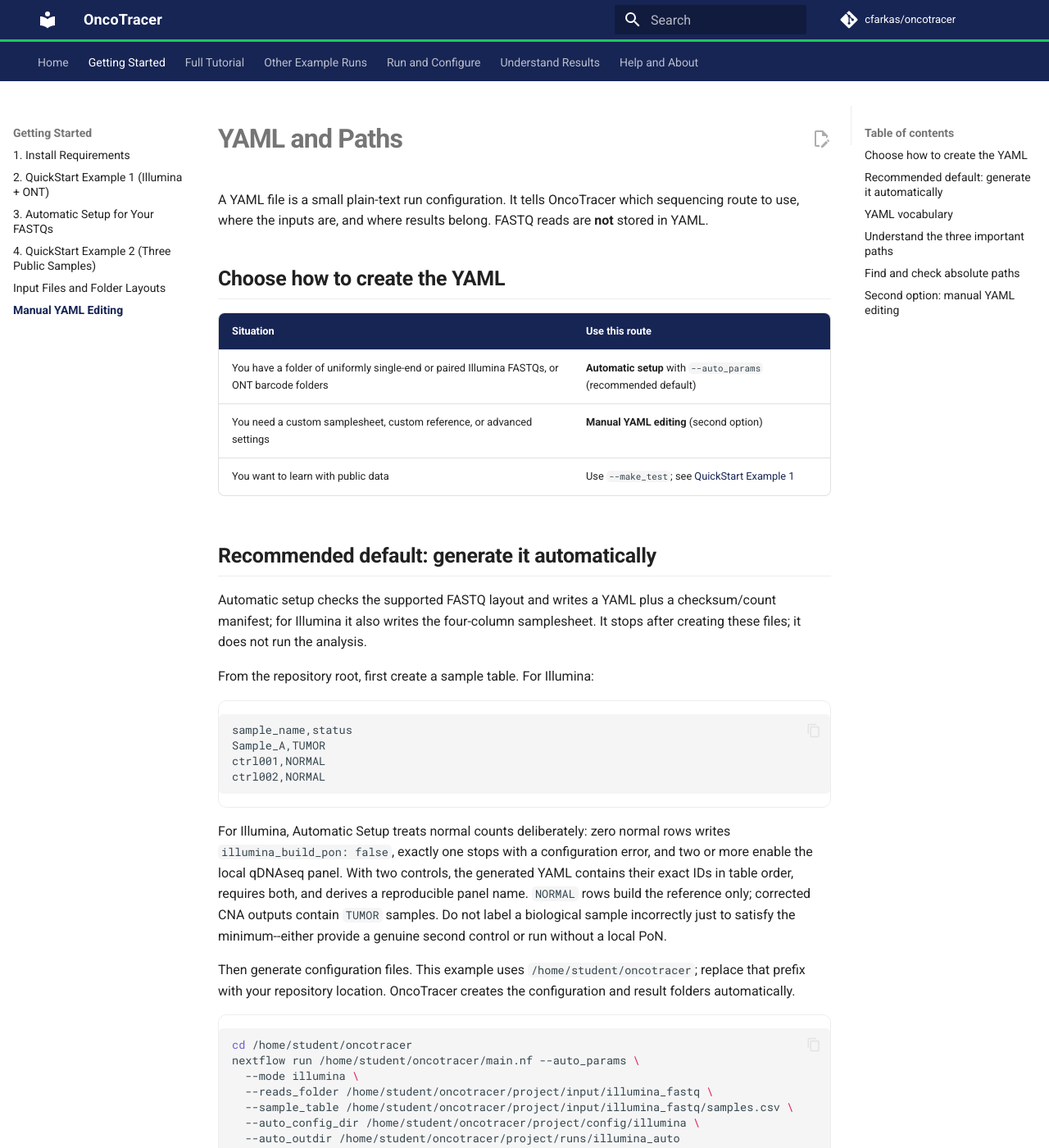
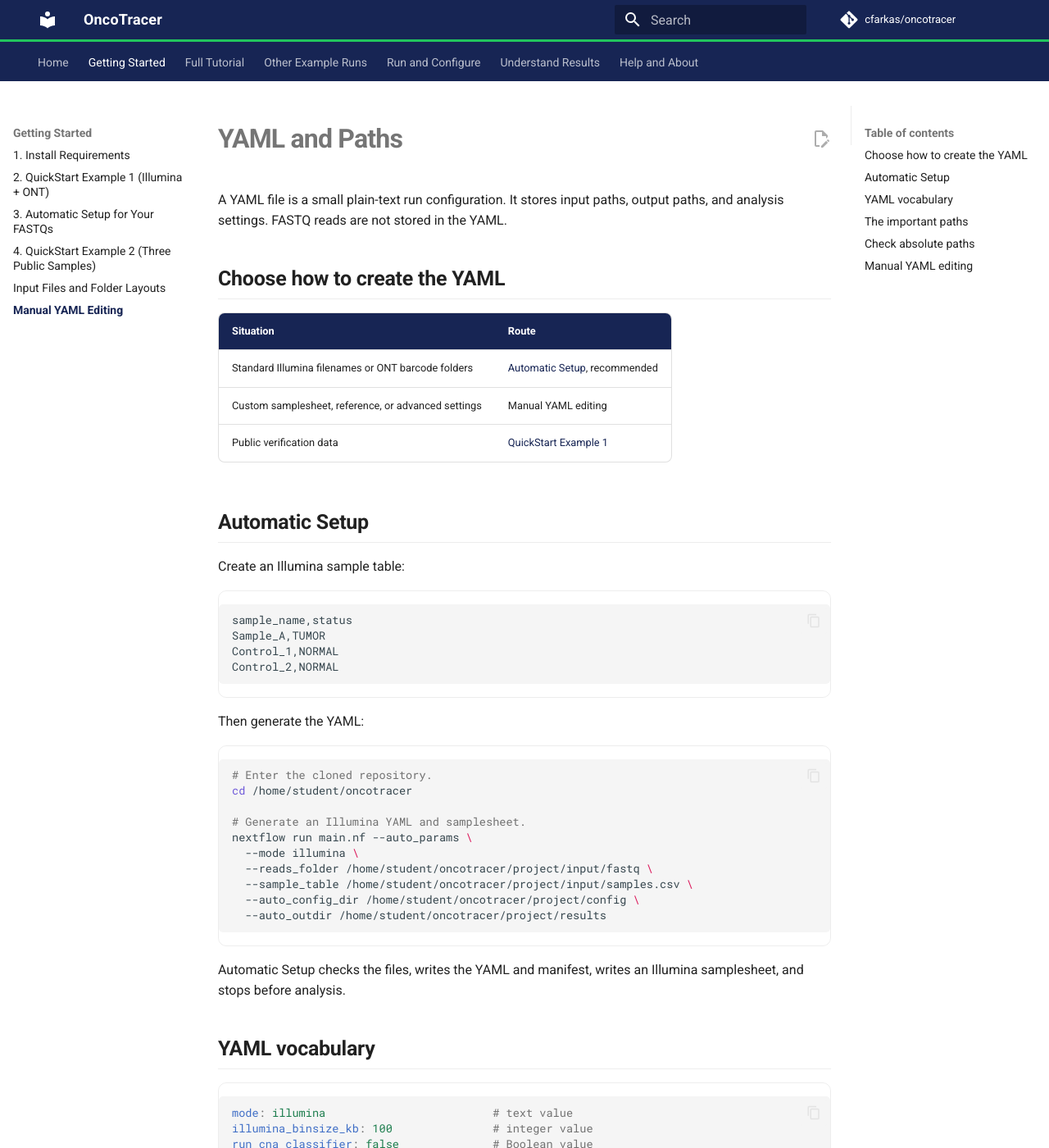
Before and after one commit to cfarkas/oncotracer, an MkDocs documentation site: the page built from docs/configuration/yaml_basics.md, in a window 1280 px wide and 1400 px high. Shown: the whole window at 82% size. Built offline with MkDocs 1.6.1 and Material for MkDocs 9.7.7, drawn with Linux system fonts in a browser that asks for light colours; comment, search, counter and statistics services are not loaded; some of the changed text lies outside the part shown.

Commit message:
Docs: simplify YAML and path guide

````diff
--- a/docs/configuration/yaml_basics.md
+++ b/docs/configuration/yaml_basics.md
@@ -1,132 +1,117 @@
 # YAML and Paths
 
-A YAML file is a small plain-text run configuration. It tells OncoTracer which sequencing route to use, where the inputs are, and where results belong. FASTQ reads are **not** stored in YAML.
+A YAML file is a small plain-text run configuration. It stores input paths, output paths, and analysis settings. FASTQ reads are not stored in the YAML.
 
 ## Choose how to create the YAML
 
-| Situation | Use this route |
+| Situation | Route |
 | --- | --- |
-| You have a folder of uniformly single-end or paired Illumina FASTQs, or ONT barcode folders | **Automatic setup** with `--auto_params` (recommended default) |
-| You need a custom samplesheet, custom reference, or advanced settings | **Manual YAML editing** (second option) |
-| You want to learn with public data | Use `--make_test`; see [QuickStart Example 1](../quick_start.md) |
+| Standard Illumina filenames or ONT barcode folders | [Automatic Setup](../auto_params.md), recommended |
+| Custom samplesheet, reference, or advanced settings | Manual YAML editing |
+| Public verification data | [QuickStart Example 1](../quick_start.md) |
 
-## Recommended default: generate it automatically
+## Automatic Setup
 
-Automatic setup checks the supported FASTQ layout and writes a YAML plus a
-checksum/count manifest; for Illumina it also writes the four-column
-samplesheet. It stops after creating these files; it does not run the analysis.
-
-From the repository root, first create a sample table. For Illumina:
+Create an Illumina sample table:
 
 ```csv
 sample_name,status
 Sample_A,TUMOR
-ctrl001,NORMAL
-ctrl002,NORMAL
+Control_1,NORMAL
+Control_2,NORMAL
 ```
 
-For Illumina, Automatic Setup treats normal counts deliberately: zero normal
-rows writes `illumina_build_pon: false`, exactly one stops with a configuration
-error, and two or more enable the local qDNAseq panel. With two controls, the
-generated YAML contains their exact IDs in table order, requires both, and
-derives a reproducible panel name. `NORMAL` rows build the reference only;
-corrected CNA outputs contain `TUMOR` samples. Do not label a biological sample
-incorrectly just to satisfy the minimum--either provide a genuine second
-control or run without a local PoN.
-
-Then generate configuration files. This example uses
-`/home/student/oncotracer`; replace that prefix with your repository location.
-OncoTracer creates the configuration and result folders automatically.
+Then generate the YAML:
 
 ```bash
+# Enter the cloned repository.
 cd /home/student/oncotracer
-nextflow run /home/student/oncotracer/main.nf --auto_params \
+
+# Generate an Illumina YAML and samplesheet.
+nextflow run main.nf --auto_params \
   --mode illumina \
-  --reads_folder /home/student/oncotracer/project/input/illumina_fastq \
-  --sample_table /home/student/oncotracer/project/input/illumina_fastq/samples.csv \
-  --auto_config_dir /home/student/oncotracer/project/config/illumina \
-  --auto_outdir /home/student/oncotracer/project/runs/illumina_auto
+  --reads_folder /home/student/oncotracer/project/input/fastq \
+  --sample_table /home/student/oncotracer/project/input/samples.csv \
+  --auto_config_dir /home/student/oncotracer/project/config \
+  --auto_outdir /home/student/oncotracer/project/results
 ```
 
-`--auto_config_dir` receives the generated YAML, audit manifest, and Illumina
-samplesheet.
-`--auto_outdir` is the folder where the later real run saves its results; no
-reads are analyzed by the command above.
-
-See [Automatic Setup](../auto_params.md) for the required Illumina filenames and ONT barcode table.
+Automatic Setup checks the files, writes the YAML and manifest, writes an Illumina samplesheet, and stops before analysis.
 
 ## YAML vocabulary
 
-A setting has a **key**, a colon, and a **value**:
-
 ```yaml
-mode: illumina                         # key: value; text after # is a comment
-illumina_binsize_kb: 100               # integer; unit is kilobases
-run_cna_classifier: false              # Boolean: true or false
-pathology_csv: null                    # null means “not supplied”
-ont_barcodes: barcode01,barcode02      # this OncoTracer field uses a comma-separated list
+mode: illumina                         # text value
+illumina_binsize_kb: 100               # integer value
+run_cna_classifier: false              # Boolean value
+pathology_csv: null                    # null means not supplied
+ont_barcodes: barcode01,barcode02      # comma-separated list
 ```
 
-Follow these rules:
+Use these rules:
 
 - Use spaces, not tabs.
-- Keep one setting per line and keep the colon after the key.
+- Keep one `key: value` setting per line.
 - Use lowercase `true`, `false`, and `null`.
-- A line beginning with `#` is a comment and is ignored.
-- Do not repeat a key. A repeated setting is easy to miss and can override an earlier value.
-- Avoid spaces and `#` in filenames. If they cannot be avoided, enclose the complete value in quotes.
-- The YAML contains literal text. It does not expand `~`, `$HOME`, `$ROOT`, or `$(pwd)`.
+- A line beginning with `#` is a comment.
+- Do not repeat a key.
+- The YAML does not expand `~`, `$HOME`, `$ROOT`, or `$(pwd)`.
+- Use absolute paths.
 
-## Understand the three important paths
+## The important paths
 
 ```yaml
 mode: illumina
-lpwgs_root: /home/student/oncotracer
-outdir: /home/student/oncotracer/project/runs/sample_a
-illumina_samplesheet: /home/student/oncotracer/project/input/illumina.samplesheet.csv
+lpwgs_root: /home/student/oncotracer/project
+outdir: /home/student/oncotracer/project/results/sample_a
+illumina_samplesheet: /home/student/oncotracer/project/config/illumina.samplesheet.csv
 ```
 
-- `mode` chooses the `illumina` or `ont` route.
-- `lpwgs_root` is the absolute common parent that Docker or Singularity can mount. Put **every configured input, reference, and output below it**.
-- `outdir` is the result directory for one run. Give each experiment a new `outdir`.
-- `illumina_samplesheet` is a CSV that points to each sample's single FASTQ or R1/R2 pair.
+- `mode` selects `illumina` or `ont`.
+- `lpwgs_root` is the common directory made available to Docker or Singularity.
+- `outdir` is the result directory for one run.
+- `illumina_samplesheet` points to the FASTQ-to-sample CSV.
 
-In this example, both `project/runs/sample_a` and `project/input/illumina.samplesheet.csv` begin with `/home/student/oncotracer`, so they are below `lpwgs_root`.
+All configured inputs and outputs should be below `lpwgs_root` so the container can access them.
 
-!!! warning "A path visible on the host may still be invisible in the container"
-    Docker receives only the `lpwgs_root` tree. If a FASTQ is outside that tree, move or link it below the root, or choose a common parent that contains both the input and output paths.
-
-## Find and check absolute paths
-
-Run these commands in the cloned repository:
+## Check absolute paths
 
 ```bash
-pwd                                                                    # print the absolute repository path
-realpath project/input/illumina_fastq/Sample_A_R1.fastq.gz             # print one absolute FASTQ path
-ls -lh project/input/illumina_fastq/Sample_A_R1.fastq.gz               # confirm that it exists and is not empty
-gzip -t project/input/illumina_fastq/Sample_A_R1.fastq.gz              # verify gzip integrity; no output means success
+# Print the repository path.
+pwd
+
+# Print an absolute FASTQ path.
+realpath project/input/fastq/Sample_A_R1.fastq.gz
+
+# Confirm that the FASTQ exists and is not empty.
+ls -lh project/input/fastq/Sample_A_R1.fastq.gz
+
+# Check gzip integrity; success produces no output.
+gzip -t project/input/fastq/Sample_A_R1.fastq.gz
 ```
 
-On Linux, an absolute path starts with `/`. In WSL use a Linux path such as `/mnt/c/Users/Name/oncotracer`, not `C:\Users\Name\oncotracer`. Paths are case-sensitive.
+Linux paths start with `/`. In WSL, use a Linux path such as `/mnt/c/Users/Name/oncotracer`, not a Windows `C:\...` path.
 
-## Second option: manual YAML editing
-
-Use manual setup only when automatic detection does not fit the study.
+## Manual YAML editing
 
 ```bash
-cd /home/student/oncotracer                                         # enter the repository
-cp params/illumina.minimal.yml params/my_illumina.yml               # preserve the versioned template
-pwd                                                                  # copy this absolute path for the YAML
-nano params/my_illumina.yml                                         # edit the copied file
+# Enter the cloned repository.
+cd /home/student/oncotracer
+
+# Copy the minimal Illumina template.
+cp params/illumina.minimal.yml params/my_illumina.yml
+
+# Edit the copied file.
+nano params/my_illumina.yml
 ```
 
-A complete manual Illumina file looks like this. This is a **YAML example**, not a terminal command:
+Example manual YAML:
 
 ```yaml
 mode: illumina
-lpwgs_root: /home/student/oncotracer
-outdir: /home/student/oncotracer/project/runs/sample_a
-illumina_samplesheet: /home/student/oncotracer/project/input/illumina.samplesheet.csv
+lpwgs_root: /home/student/oncotracer/project
+outdir: /home/student/oncotracer/project/results/sample_a
+illumina_samplesheet: /home/student/oncotracer/project/config/illumina.samplesheet.csv
 illumina_analysis_type: solid_biopsy
 illumina_caller: qdnaseq
 illumina_binsize_kb: 100
@@ -134,15 +119,16 @@ run_cna_classifier: false
 force: false
 ```
 
-In Nano, move with the arrow keys and replace `/home/student/oncotracer` with the path printed by `pwd`. Save with `Ctrl+O`, press `Enter` to confirm the filename, then exit with `Ctrl+X`.
+```bash
+# Inspect the saved YAML.
+sed -n '1,140p' params/my_illumina.yml
 
-Inspect the saved file before running:
-
-```bash
-sed -n '1,120p' params/my_illumina.yml                               # print the file without editing it
-nextflow run main.nf --docker -params-file params/my_illumina.yml -resume   # real analysis
+# Run or resume the YAML with Docker.
+nextflow run main.nf --docker \
+  -params-file params/my_illumina.yml \
+  -resume
 ```
 
-Perform the file checks above before starting the real command.
+Use `--singularity` instead of `--docker` on a configured HPC system.
 
-Continue with [Illumina configuration](illumina.md), [ONT configuration](ont.md), or the [complete parameter reference](parameter_reference.md).
+Continue with [Illumina Configuration](illumina.md), [ONT Configuration](ont.md), or the [Parameter Reference](parameter_reference.md).
````
